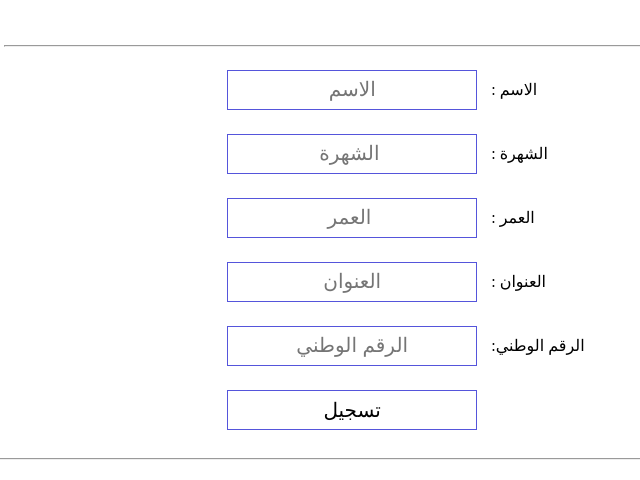
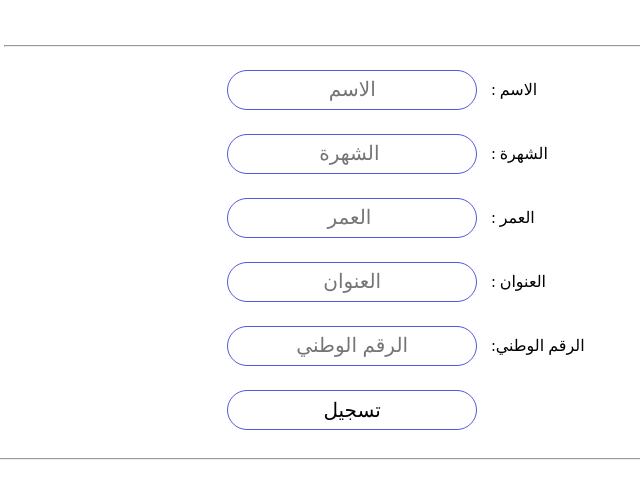
Before and after one commit to fawazali1990/IWB202_Assainment_S20-, a plain HTML site: page add_student.html in a window 1280 px wide. Shown: the part 275-755 px from the top of the page, 383-1023 px from the left. Drawn offline with Linux system fonts and the light colour scheme.

Commit message:
make aradios border and layout with table

```diff
--- a/css/MainPage_Style.css
+++ b/css/MainPage_Style.css
@@ -45,8 +45,8 @@ background-color: #747d8c;
     background-color: #2ecc71;
 }
 /*  layout the body controls*/
-.sign_up{
-
+.sign_up
+{
   color: black;
   margin-top: 30px;
   margin-left: 30%;
@@ -66,6 +66,8 @@ background-color: #747d8c;
 .sign_up input{
 
   border: 0;
+  transition: 0.25s;
+  border-radius: 25px;
   background: none;
 
   margin: 10px;
@@ -81,6 +83,10 @@ border: 1px solid #5555db;
   transition: 0.25s;
   box-shadow: 2px solid;
 }
+.sign_up input:focus{
+  box-shadow: 0.5px 0.5px 0.5px 0.5px black;
+
+}
 .singn_up table tr td input[type="submit"]:hover{
   border:3;
   background: #4cd137;
```
